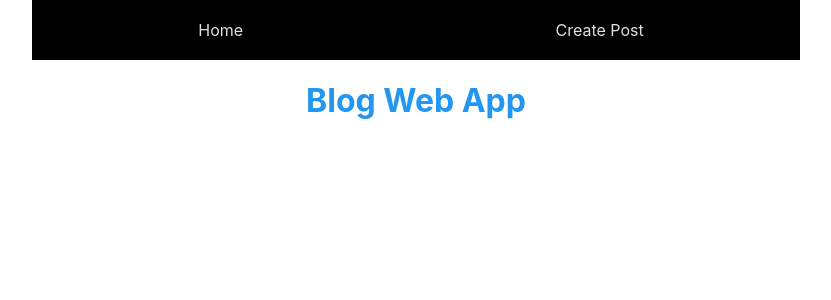
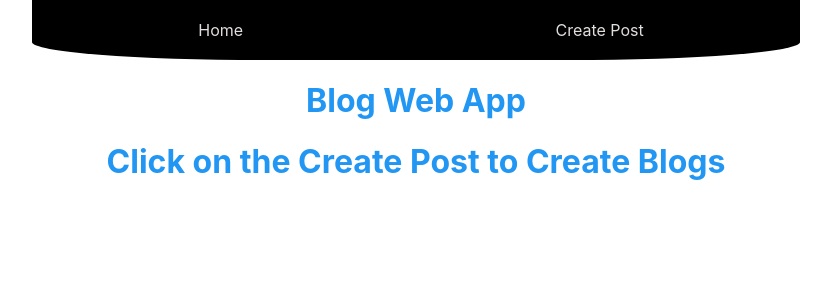
Before and after one commit to Chiranjeev2024/Blog-web-app, a React (Create React App) app: page / in a window 1280 px wide. Shown: the top 300 px of the page, without its empty margins (224-1055 px from the left). Built offline with nearby package versions, Linux system fonts and the light colour scheme.

Commit message:
Improved working of create post, now new post are added at the top

```diff
--- a/src/Components/CreatePost.js
+++ b/src/Components/CreatePost.js
@@ -1,8 +1,10 @@
+import { useNavigate } from "react-router-dom";
 import "../Styles/index.css";
 
 function CreatePost(props) {
   let { postList, setPostList } = props;
   console.log(props.setPostList);
+  const navigate = useNavigate();
   let postTitleInput = "";
   let postDescriptionInput = "";
   const handleTitleInput = (e) => {
@@ -13,20 +15,21 @@ function CreatePost(props) {
     postDescriptionInput = e.target.value;
   };
   const handleButton = (e) => {
-    // e.preventDefault();
+    e.preventDefault();
     //console.log("hello");
     const post = {
       title: postTitleInput,
       description: postDescriptionInput,
     };
     //console.log(postList);
-    postList.push(post);
+    postList.unshift(post);
     setPostList(props.postList);
+    navigate("/");
   };
   return (
     <div className="create-post">
       <h1>Create Post</h1>
-      {/* <form onSubmit={handleButton}> */}
+      <form onSubmit={handleButton}>
         <div className="form-field">
           <label>Post title</label>
           <input
@@ -44,7 +47,7 @@ function CreatePost(props) {
         <button className="create-post-btn" onClick={handleButton}>
           Create Post
         </button>
-      {/* </form> */}
+      </form>
     </div>
   );
 }
--- a/src/Components/Home.js
+++ b/src/Components/Home.js
@@ -1,7 +1,15 @@
 import Post from "./Post";
-import "../Styles/Home.css";
+import "../Styles/Home_.css";
 function Home(props) {
   let postList = props.postList;
+  if (postList.length === 0) {
+    return (
+      <div className="home">
+        <h1>Blog Web App</h1>
+        <h1>Click on the Create Post to Create Blogs</h1>
+      </div>
+    );
+  }
   return (
     <div className="home">
       <h1>Blog Web App</h1>
--- a/src/Styles/Navbar.css
+++ b/src/Styles/Navbar.css
@@ -7,6 +7,8 @@
   margin-top: 0px;
   justify-content: space-around;
   align-items: center;
+  border-bottom-left-radius: 30%;
+  border-bottom-right-radius: 30%;
 
   /* Add the blur effect */
   /* filter: blur(8px);
--- a/src/Styles/Post.css
+++ b/src/Styles/Post.css
@@ -6,7 +6,7 @@
   justify-content: space-between;
   border: 5px double #9f9f9f;
   padding: 10px 10px;
-  border-radius: 5px;
+  border-radius: 15px;
   margin-top: 10px;
 }
 
```
Also changed, not shown: Changes_to_be_done.txt (added), Features_To_Be_Added.txt (deleted), src/Styles/Home_.css (renamed from src/Styles/Home.css). Lines whose indentation alone changed are shown as unchanged.
